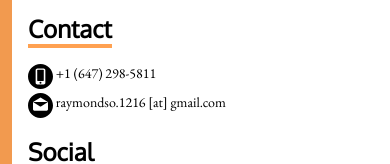
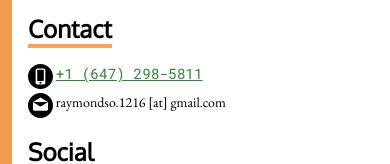
Before and after one commit to raymanxp/raymanxp.github.io, a website: page index.html in a window 390 px wide. Shown: the part 246-410 px from the top of the page. Drawn offline with nearby package versions, Linux system fonts and the light colour scheme.

Commit message:
Added anchor reference to telephone entry (#9)

```diff
--- a/index.html
+++ b/index.html
@@ -30,7 +30,7 @@
         <dl>
           <div>
             <dt><img src="asset/svg/smartphone.svg" alt="Phone icon" height="25px" width="25px"/></dt>
-            <dd>+1 (647) 298-5811</dd>
+            <dd><a href="tel:+6472985811">+1 (647) 298-5811</a></dd>
           </div>
           <div>
             <dt><img src="asset/svg/email.svg" alt="Email icon" height="25px" width="25px"/></dt>
--- a/package.json
+++ b/package.json
@@ -1,6 +1,6 @@
 {
   "name": "raymanxp.github.io",
-  "version": "2.0.3",
+  "version": "2.0.4",
   "description": "Raymond So",
   "main": "index.js",
   "scripts": {
```
Also changed, not shown: README.md.
